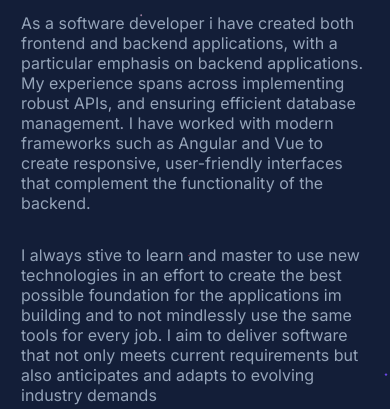
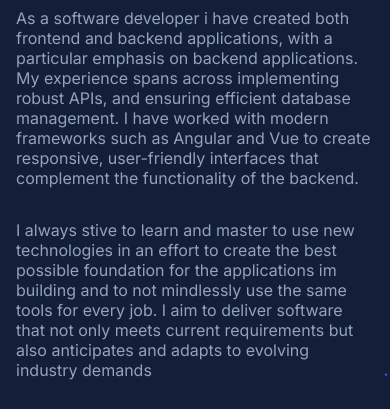
Before and after one commit to FlorisLeferink/Portfolio, a plain HTML site: page pages/index.html in a window 390 px wide. Shown: the part 86-495 px from the top of the page. Drawn offline with nearby package versions, Linux system fonts and the light colour scheme.

```diff
--- a/css/index.css
+++ b/css/index.css
@@ -44,7 +44,7 @@
 
 p {
     color: rgb(148 163 184);
-    font-family: 'Inter'
+    font-family: 'Inter';
 }
 
 span {
@@ -78,7 +78,7 @@
 
     /* Adjust the 600px as needed */
     .centered-div {
-        grid-template-columns: 1fr;
+        grid-template-columns: 100%;
         /* Changes to a single column */
     }
 }
@@ -125,7 +125,6 @@
 }
 
 .top-content {
-    padding: 5px;
     display: flex;
     flex-flow: column;
     justify-content: center;
@@ -151,7 +150,7 @@
 
 @media (max-width: 767px) {
     .project-grid {
-        grid-template-columns: 1fr;
+        grid-template-columns: 100%;
     }
 }
 
```
